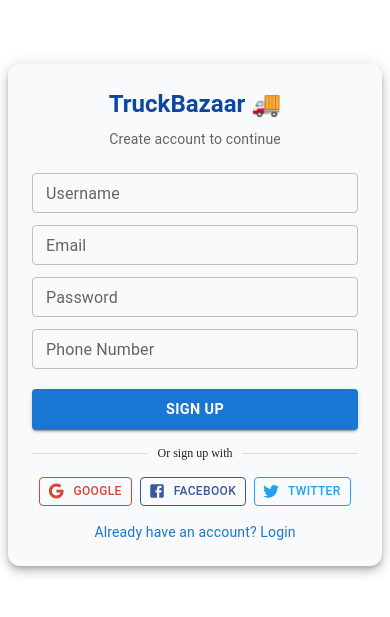
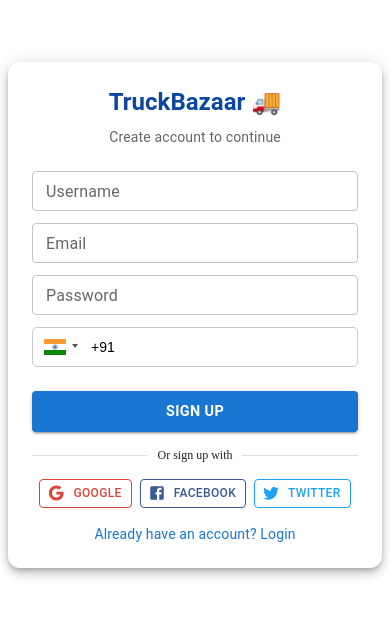
Before and after one commit to madhrajsinh-work/truckbazaar, a React (Vite) app: page /signup in a window 390 px wide. Shown: the part 107-724 px from the top of the page. Built offline with nearby package versions, Linux system fonts and the light colour scheme.

Commit message:
Phone Field Added

```diff
--- a/package.json
+++ b/package.json
@@ -16,9 +16,11 @@
     "@mui/icons-material": "^7.0.2",
     "@mui/material": "^7.0.2",
     "axios": "^1.8.4",
+    "classnames": "^2.5.1",
     "formik": "^2.4.6",
     "react": "^19.0.0",
     "react-dom": "^19.0.0",
+    "react-phone-input-2": "^2.15.1",
     "react-phone-number-input": "^3.4.12",
     "react-router-dom": "^7.5.0",
     "yup": "^1.6.1"
--- a/src/pages/Login.jsx
+++ b/src/pages/Login.jsx
@@ -97,7 +97,7 @@
             error={!!errors.password}
             helperText={errors.password}
           />
-          <Box display="flex" justifyContent="end" mt={1}>
+          <Box display="flex" justifyContent="end">
             <MuiLink href="#" variant="body2">
               Forgot password?
             </MuiLink>
@@ -119,7 +119,7 @@
             Login
           </Button>
 
-          <Box display="flex" justifyContent="center" mt={1}>
+          <Box display="flex" justifyContent="center">
             <MuiLink
               component={RouterLink}
               to="/signup"
--- a/src/pages/Signup.jsx
+++ b/src/pages/Signup.jsx
@@ -13,6 +13,9 @@
 import * as Yup from 'yup';
 import { Link as RouterLink } from 'react-router-dom';
 import { Link as MuiLink } from '@mui/material';
+import 'react-phone-input-2/lib/material.css';
+import PhoneInput from 'react-phone-input-2';
+
 
 const Signup = () => {
   const [formData, setFormData] = useState({
@@ -81,7 +84,6 @@
           p: 3,
           width: '100%',
           borderRadius: 3,
-          backgroundColor: '#f9fafb',
         }}
       >
         <Box textAlign="center" mb={2}>
@@ -132,19 +134,37 @@
             error={!!errors.password}
             helperText={errors.password}
           />
-          <TextField
-            fullWidth
-            size="small"
-            margin="dense"
-            label="Phone Number"
-            name="phone"
-            type="tel"
-            variant="outlined"
+
+          <Box mt={1} mb={1}>
+            <PhoneInput
+              country={'in'}
               value={formData.phone}
-            onChange={handleChange}
-            error={!!errors.phone}
-            helperText={errors.phone}
+              onChange={(value) =>
+                setFormData((prev) => ({
+                  ...prev,
+                  phone: value,
+                }))
+              }
+              inputStyle={{
+                width: '100%',
+                height: '40px',
+                fontSize: '14px',
+              }}
+              inputProps={{
+                name: 'phone',
+                required: true,
+                autoFocus: false,
+              }}
+              containerStyle={{ width: '100%' }}
+              specialLabel=""
+              isValid={() => (errors.phone ? '' : true)}
             />
+            {errors.phone && (
+              <Typography variant="caption" color="error">
+                {errors.phone}
+              </Typography>
+            )}
+          </Box>
 
           <Button
             fullWidth
```
Also changed, not shown: 1 other file (tests, documents, lock files or other folders). Lines whose indentation alone changed are shown as unchanged.
